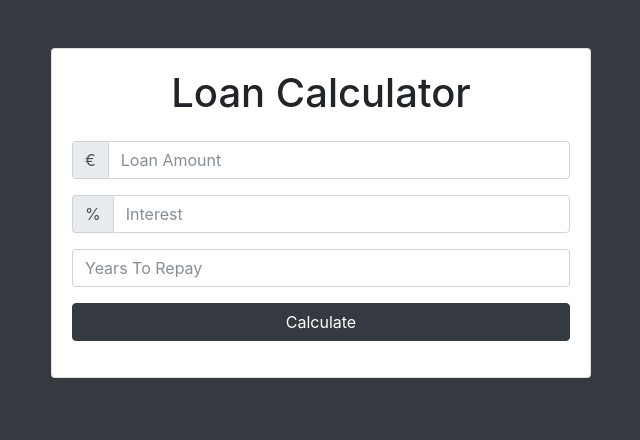
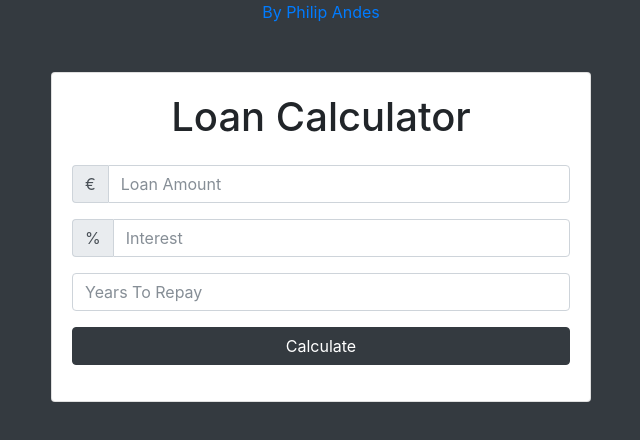
Before and after one commit to PhilipAndes/JavaScript-Loan-Calculator, a plain HTML site: page index.html in a window 1280 px wide. Shown: the whole page, without its empty margins (319-959 px from the left). Drawn offline with nearby package versions, Linux system fonts and the light colour scheme.

Commit message:
Added link to my portfolio

```diff
--- a/index.html
+++ b/index.html
@@ -20,6 +20,7 @@
 <body class="bg-dark">
     <!-- container class will have auto margin -->
     <div class="container">
+        <center><a href="http://philipandes.com">By Philip Andes</a></center>
         <!-- in the middle we are going to use a grid system -->
         <div class="row">
             <!-- Inside the row we want a 6 column div, the mx-auto class is gonna push it in the middle -->
```
